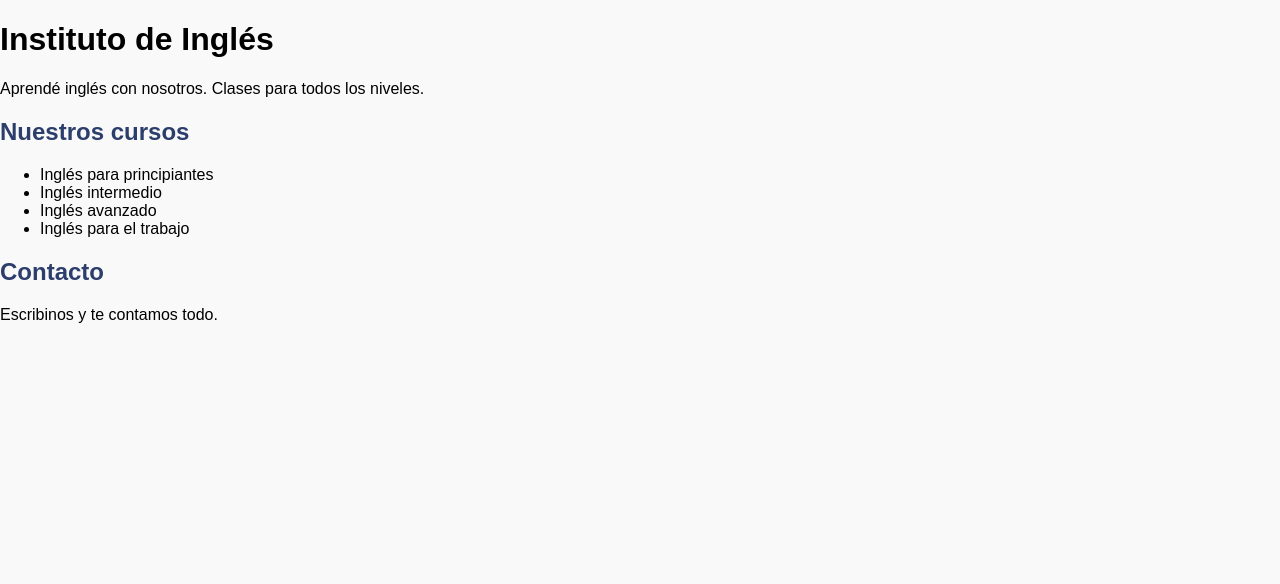
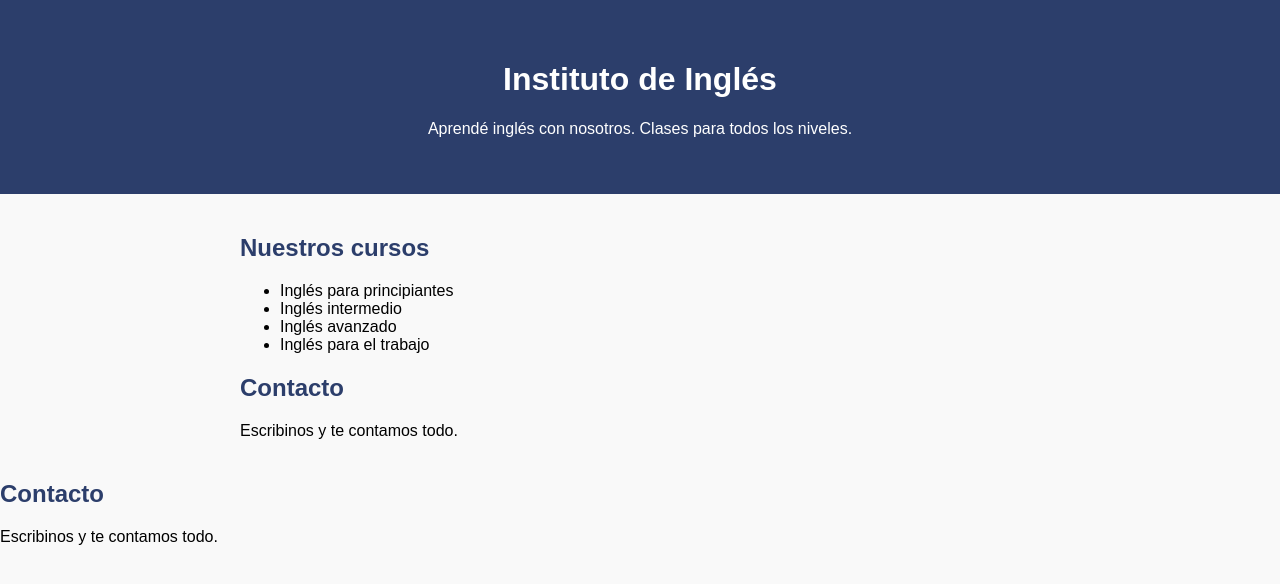
Before and after one commit to enzobartolic135-stack/instituto-ingles, a plain HTML site: page index.html in a window 1280 px wide. Drawn offline with Linux system fonts and the light colour scheme.

Commit message:
Modifico diseño

```diff
--- a/index.html
+++ b/index.html
@@ -8,9 +8,12 @@
 </head>
 <body>
 
+  <header>
     <h1>Instituto de Inglés</h1>
     <p>Aprendé inglés con nosotros. Clases para todos los niveles.</p>
+  </header>
 
+  <main>
     <h2>Nuestros cursos</h2>
     <ul>
       <li>Inglés para principiantes</li>
@@ -21,6 +24,13 @@
 
     <h2>Contacto</h2>
     <p>Escribinos y te contamos todo.</p>
+  </main>
 
 </body>
 </html>
+
+  <h2>Contacto</h2>
+  <p>Escribinos y te contamos todo.</p>
+
+</body>
+</html>
```
Lines whose indentation alone changed are shown as unchanged.
